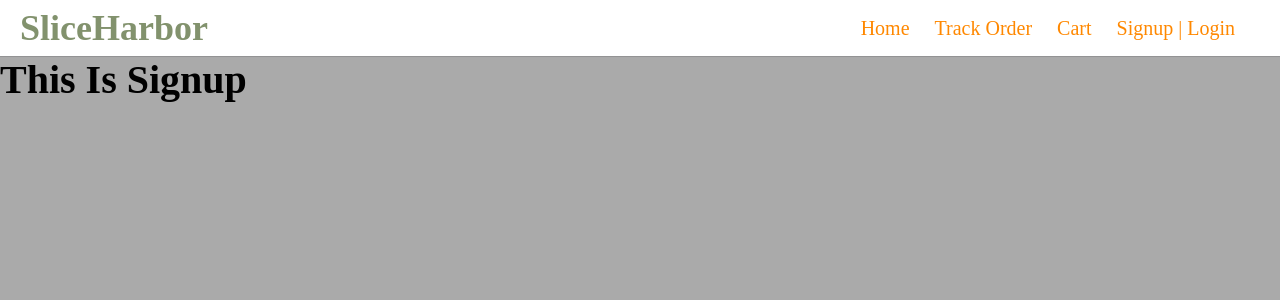
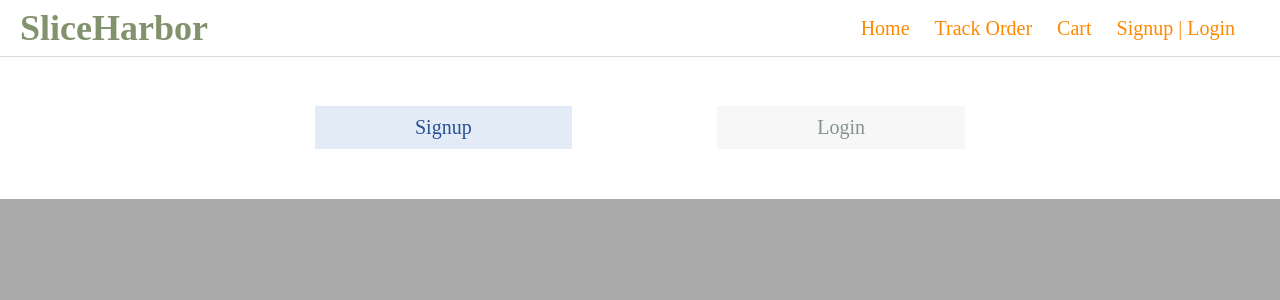
Before and after one commit to VishwajeePatil/Pizza_Delivery_App, a React (Create React App) app in the folder frontend/: page /auth/signup in a window 1280 px wide. Shown: the top 300 px of the page. Built offline with nearby package versions, Linux system fonts and the light colour scheme.

Commit message:
Header Section For Forms

```diff
--- a/frontend/public/index.html
+++ b/frontend/public/index.html
@@ -24,7 +24,7 @@
       work correctly both with client-side routing and a non-root public URL.
       Learn how to configure a non-root public URL by running `npm run build`.
     -->
-    <title>React App</title>
+    <title>SliceHarber : Delight in Every Bite, Swiftly Delivered to Your Doorstep!</title>
   </head>
   <body>
     <noscript>You need to enable JavaScript to run this app.</noscript>
--- /dev/null
+++ b/frontend/src/Components/Forms/Loginform.jsx
@@ -0,0 +1,11 @@
+import React from 'react'
+
+const Loginform = () => {
+  return (
+    <div>
+      <h1>This Is Login</h1>
+    </div>
+  )
+}
+
+export default Loginform
--- /dev/null
+++ b/frontend/src/Components/Forms/SignupForm.jsx
@@ -0,0 +1,19 @@
+import React, { useState } from 'react'
+import style from "./SignupForm.module.css"
+const SignupForm = () => {
+    const [formData,setformData] = useState({
+        name:"",
+        mobileNo:"",
+        email:"",
+        dob:"",
+        password:"",
+        getOffer:false
+    })
+  return (
+    <div className={style.main}>
+
+    </div>
+  )
+}
+
+export default SignupForm
--- a/frontend/src/Components/Signup/Signup.jsx
+++ b/frontend/src/Components/Signup/Signup.jsx
@@ -1,9 +1,28 @@
-import React from 'react'
-
+import React, { useState } from 'react'
+import style from "./Signup.module.css"
+import Loginform from '../Forms/Loginform'
+import SignupForm from '../Forms/SignupForm'
 const Signup = () => {
+  const [form,setform] = useState(false)
+  const formChangeSignup = ()=>{
+    setform(false);
+  }
+  const formChangeLogin = ()=>{
+    setform(true);
+  }
   return (
-    <div>
-      <h1>This Is Signup</h1>
+    <div className={style.main}>
+      <div className="container">
+        <div className={style.header}>
+            <div onClick={formChangeSignup} className={form ? null : style.headerActive}>Signup</div>
+            <div onClick={formChangeLogin} className={form ? style.headerActive : null}>Login</div>
+        </div>
+        <div className={style.forms}>
+            {
+              form ? <Loginform/> : <SignupForm/>
+            }
+        </div>
+      </div>
     </div>
   )
 }
--- /dev/null
+++ b/frontend/src/Components/Signup/Signup.module.css
@@ -0,0 +1,25 @@
+.main{
+    padding: 50px 0;
+    margin: auto;
+    background-color: #ffffff;
+}
+.main > div > div{
+    width: 650px;
+    margin: auto;
+}
+.header{
+    display: flex;
+    justify-content: space-between;
+    border-radius: 5px;
+}
+.header > div{
+    background-color: #f7f7f7;
+    padding: 10px 100px;
+    font-size: 1rem;
+    cursor: pointer;
+    color: #869292;
+}
+.header > .headerActive{
+    background-color: #e3ebf7;
+    color: #285192;
+}
```
Also changed, not shown: frontend/src/Components/Forms/SignupForm.module.css (added), 1 other file (tests, documents, lock files or other folders).
